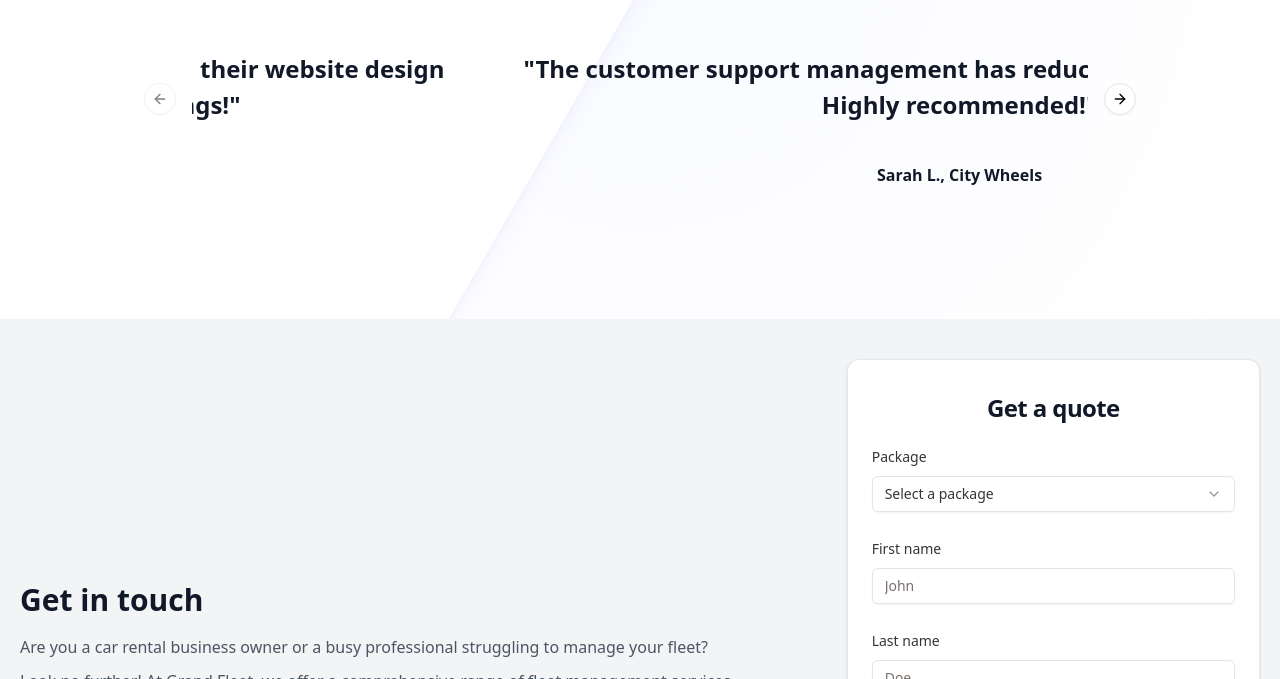
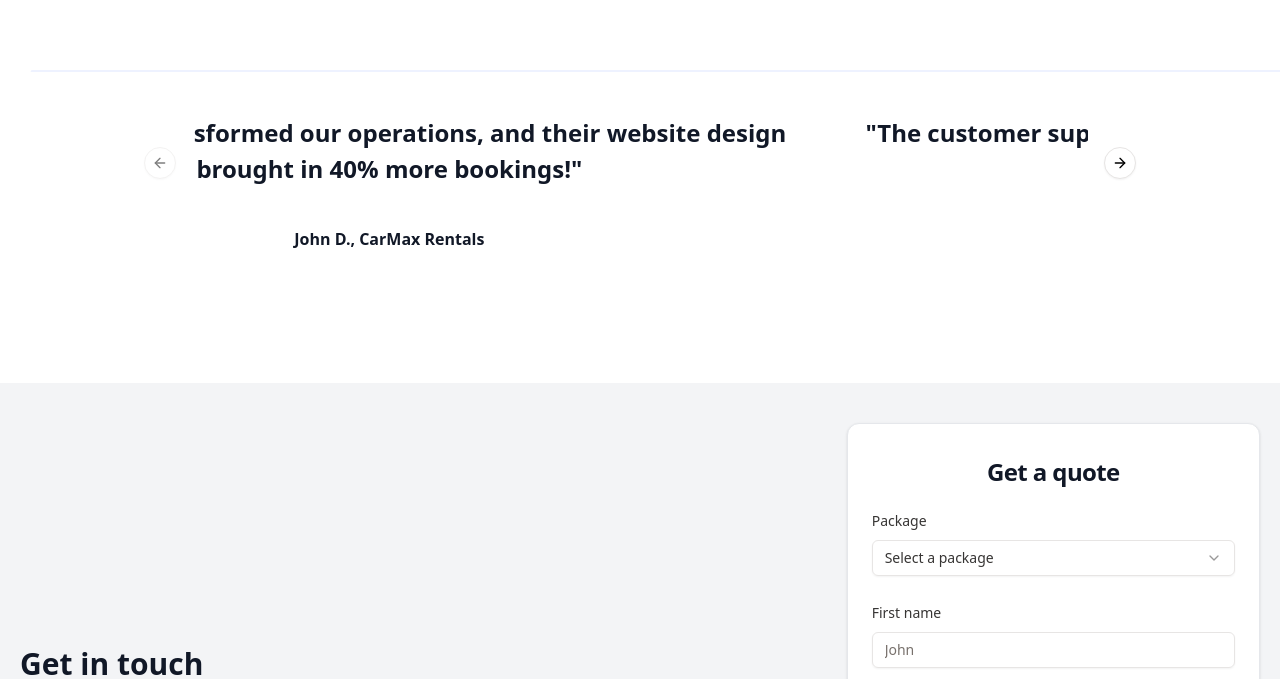
Before and after one commit to princesharma74/grand-fleet-website, a Next.js app: page / in a window 1280 px wide. Shown: the part 2277-2956 px from the top of the page. Built offline with nearby package versions, Linux system fonts and the light colour scheme.

Commit message:
Fixed issues testimonials

```diff
--- a/components/TestimonialsSection.tsx
+++ b/components/TestimonialsSection.tsx
@@ -35,9 +35,10 @@ const TestimonialsSection = () => {
   );
 
   return (
-    <section id="testimonials" className="relative isolate overflow-hidden bg-white px-6 py-24 sm:py-32 lg:px-8">
-      <div className="absolute inset-0 -z-10 bg-[radial-gradient(45rem_50rem_at_top,theme(colors.indigo.100),white)] opacity-20"></div>
-      <div className="absolute inset-y-0 right-1/2 -z-10 mr-16 w-[200%] origin-bottom-left skew-x-[-30deg] bg-white shadow-xl shadow-indigo-600/10 ring-1 ring-indigo-50 sm:mr-28 lg:mr-0 xl:mr-16 xl:origin-center"></div>
+
+<section id="testimonials" className="bg-white px-6 py-24 sm:py-32 lg:px-8 mt-16 -z-10">
+  <div className="bg-[radial-gradient(45rem_50rem_at_top,theme(colors.indigo.100),white)] opacity-20"></div>
+  <div className="right-1/2 mr-16 w-[200%] origin-bottom-left skew-x-[-30deg] bg-white shadow-xl shadow-indigo-600/10 ring-1 ring-indigo-50 sm:mr-28 lg:mr-0 xl:mr-16 xl:origin-center"></div>
   <div className="mx-auto max-w-2xl lg:max-w-4xl">
     <Carousel
       plugins={[plugin.current]}
```
Lines whose indentation alone changed are shown as unchanged.
